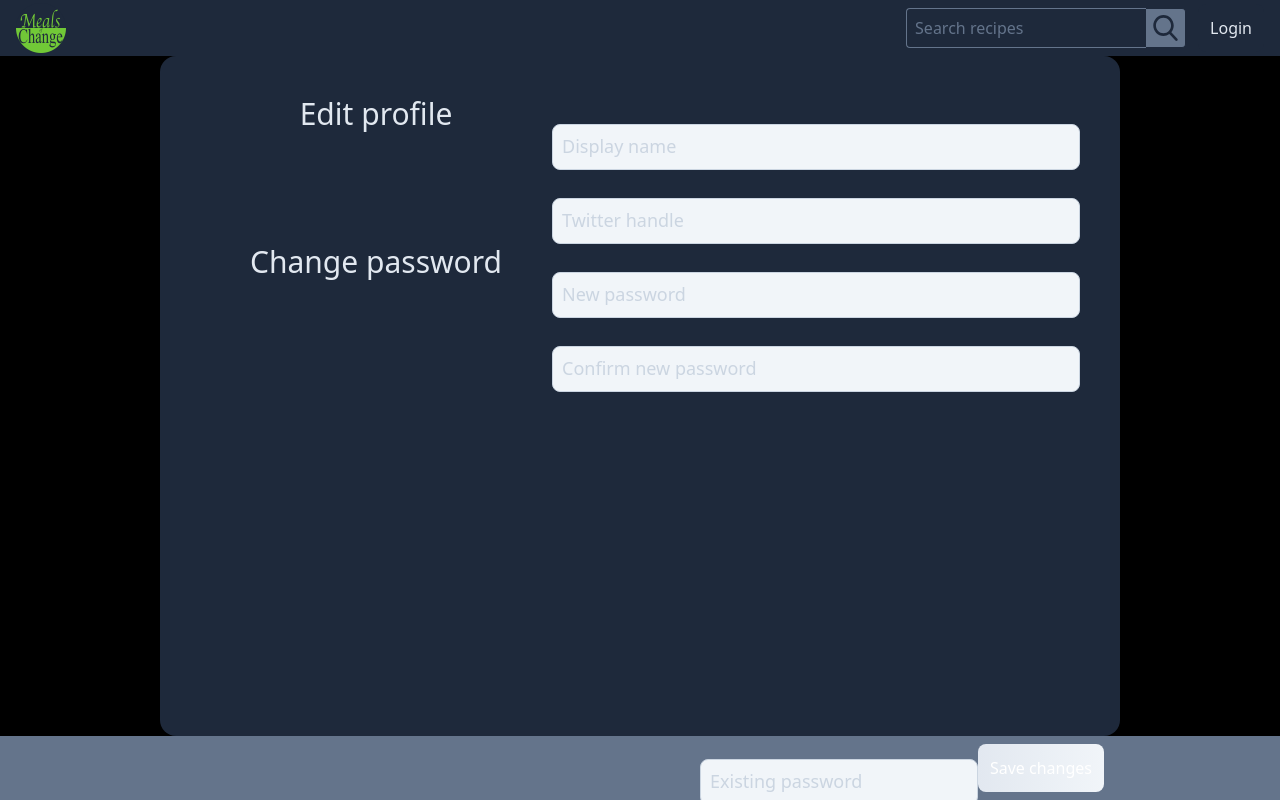
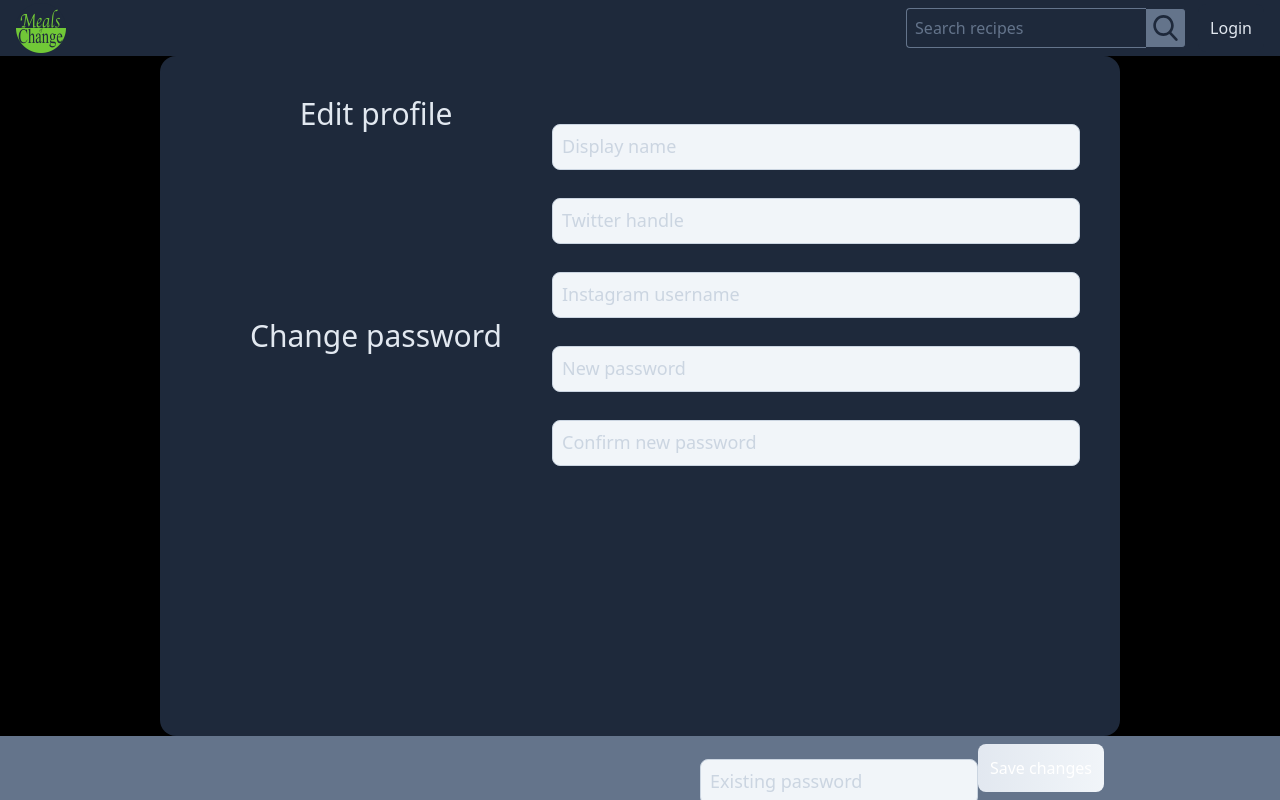
Before and after one commit to jro31/meals-of-change-front-end, a Next.js app: page /account in a window 1280 px wide. Built offline with nearby package versions, Linux system fonts and the light colour scheme; no server answers.

Commit message:
Add Instagram username input

```diff
--- a/components/pages/account/Profile.js
+++ b/components/pages/account/Profile.js
@@ -26,6 +26,11 @@ const Profile = () => {
   const enteredTwitterHandle = useSelector(state => state.accountForm.enteredTwitterHandle);
   const enteredTwitterHandleIsValid = useSelector(
     state => state.accountForm.enteredTwitterHandleIsValid
+  );
+
+  const enteredInstagramUsername = useSelector(state => state.accountForm.enteredInstagramUsername);
+  const enteredInstagramUsernameIsValid = useSelector(
+    state => state.accountForm.enteredInstagramUsernameIsValid
   );
 
   const enteredNewPassword = useSelector(state => state.accountForm.enteredNewPassword);
@@ -59,6 +64,10 @@ const Profile = () => {
           }
           if (twitterHandleHasChanged()) {
             baseObject.twitter_handle = parsedSocialMediaInput(enteredTwitterHandle) || null;
+          }
+          if (instagramUsernameHasChanged()) {
+            baseObject.instagram_username =
+              parsedSocialMediaInput(enteredInstagramUsername) || null;
           }
           if (enteredNewPassword.trim() || enteredNewPasswordConfirmation.trim()) {
             baseObject.password = enteredNewPassword.trim();
@@ -107,21 +116,27 @@ const Profile = () => {
     return parsedSocialMediaInput(enteredTwitterHandle) !== user.twitter_handle;
   };
 
+  const instagramUsernameHasChanged = () => {
+    if (parsedSocialMediaInput(enteredInstagramUsername) === '' && user.instagram_username === null)
+      return false;
+    return parsedSocialMediaInput(enteredInstagramUsername) !== user.instagram_username;
+  };
+
   const inputsHaveChanged = () => {
-    // TODO - Finish this
     return (
       enteredDisplayName.trim() !== user.display_name ||
       twitterHandleHasChanged() ||
+      instagramUsernameHasChanged() ||
       enteredNewPassword.trim() !== '' ||
       enteredNewPasswordConfirmation.trim() !== ''
     );
   };
 
   const formIsValid = () => {
-    // TODO - Complete this
     return (
       enteredDisplayNameIsValid &&
       enteredTwitterHandleIsValid &&
+      enteredInstagramUsernameIsValid &&
       enteredNewPasswordIsValid &&
       enteredNewPasswordConfirmationIsValid
     );
@@ -135,6 +150,7 @@ const Profile = () => {
     if (Object.keys(user).length !== 0) {
       dispatch(accountFormActions.setEnteredDisplayName(user.display_name));
       dispatch(accountFormActions.setEnteredTwitterHandle(user.twitter_handle || ''));
+      dispatch(accountFormActions.setEnteredInstagramUsername(user.instagram_username || ''));
     }
   }, [dispatch, user]);
 
@@ -144,7 +160,7 @@ const Profile = () => {
         <Form
           id='account-form'
           onSubmit={formSubmitHandler}
-          className='flex flex-col basis-full md:basis-11/12 lg:basis-5/6 xl:basis-3/4 2xl:basis-2/3 bg-slate-800 rounded-2xl px-3 md:px-8 lg:px-10 pt-10'
+          className='flex flex-col basis-full md:basis-11/12 lg:basis-5/6 xl:basis-3/4 2xl:basis-2/3 bg-slate-800 rounded-2xl px-3 md:px-8 lg:px-10 pt-10 overflow-scroll'
         >
           <div className='flex'>
             <div className='flex justify-center basis-2/5'>
@@ -157,7 +173,11 @@ const Profile = () => {
                 setError={setError}
                 parsedInput={parsedSocialMediaInput}
               />
-              {/* <InstagramUsernameInput error={error} setError={setError} parsedInput={parsedSocialMediaInput} /> */}
+              <InstagramUsernameInput
+                error={error}
+                setError={setError}
+                parsedInput={parsedSocialMediaInput}
+              />
             </div>
           </div>
           <div className='flex'>
--- a/components/pages/account/form/InstagramUsernameInput.js
+++ b/components/pages/account/form/InstagramUsernameInput.js
@@ -1,3 +1,53 @@
-const InstagramUsernameInput = () => {};
+import { useSelector } from 'react-redux';
+
+import Input from '../../../ui/form/Input';
+import { accountFormActions } from '../../../../store/account-form';
+import useInput from '../../../../hooks/use-input';
+
+const InstagramUsernameInput = props => {
+  const enteredValue = useSelector(state => state.accountForm.enteredInstagramUsername);
+  const enteredValueIsValid = useSelector(
+    state => state.accountForm.enteredInstagramUsernameIsValid
+  );
+  const inputIsTouched = useSelector(state => state.accountForm.instagramUsernameInputIsTouched);
+
+  const validLength = value => value === '' || value.length <= 30;
+  const validCharacters = value => /^[\w.]*$/.test(value);
+  const instagramUsernameInputValidation = value =>
+    validLength(props.parsedInput(value)) && validCharacters(props.parsedInput(value));
+
+  const { valueChangeHandler, inputBlurHandler } = useInput(
+    accountFormActions.setEnteredInstagramUsername,
+    instagramUsernameInputValidation,
+    accountFormActions.setEnteredInstagramUsernameIsValid,
+    accountFormActions.setInstagramUsernameInputIsTouched
+  );
+
+  const inputChangeHandler = event => {
+    if (props.error) {
+      props.setError(null);
+    }
+    valueChangeHandler(event);
+  };
+
+  const errorMessage = () => {
+    if (!validLength(props.parsedInput(enteredValue))) return 'Must be less than 30 characters';
+    if (!validCharacters(props.parsedInput(enteredValue)))
+      return 'Must contain only letters, numbers, full-stops and underscores';
+    return 'Must be less than 30 characters and only letters, numbers, full-stops and underscores';
+  };
+
+  return (
+    <Input
+      id='instagram-username'
+      value={enteredValue}
+      onChange={inputChangeHandler}
+      onBlur={inputBlurHandler}
+      showError={inputIsTouched && !enteredValueIsValid}
+      errorMessage={errorMessage()}
+      label='Instagram username'
+    />
+  );
+};
 
 export default InstagramUsernameInput;
```
